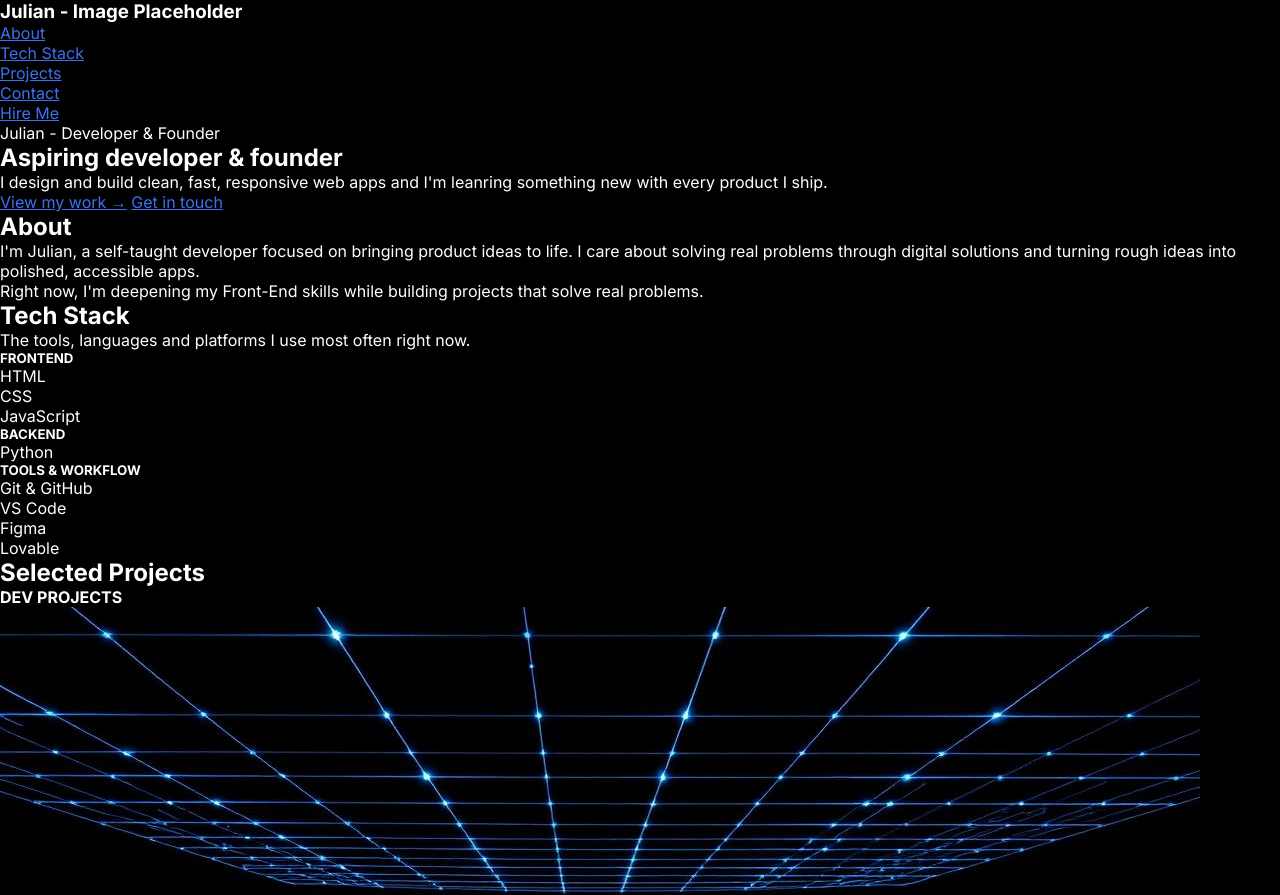
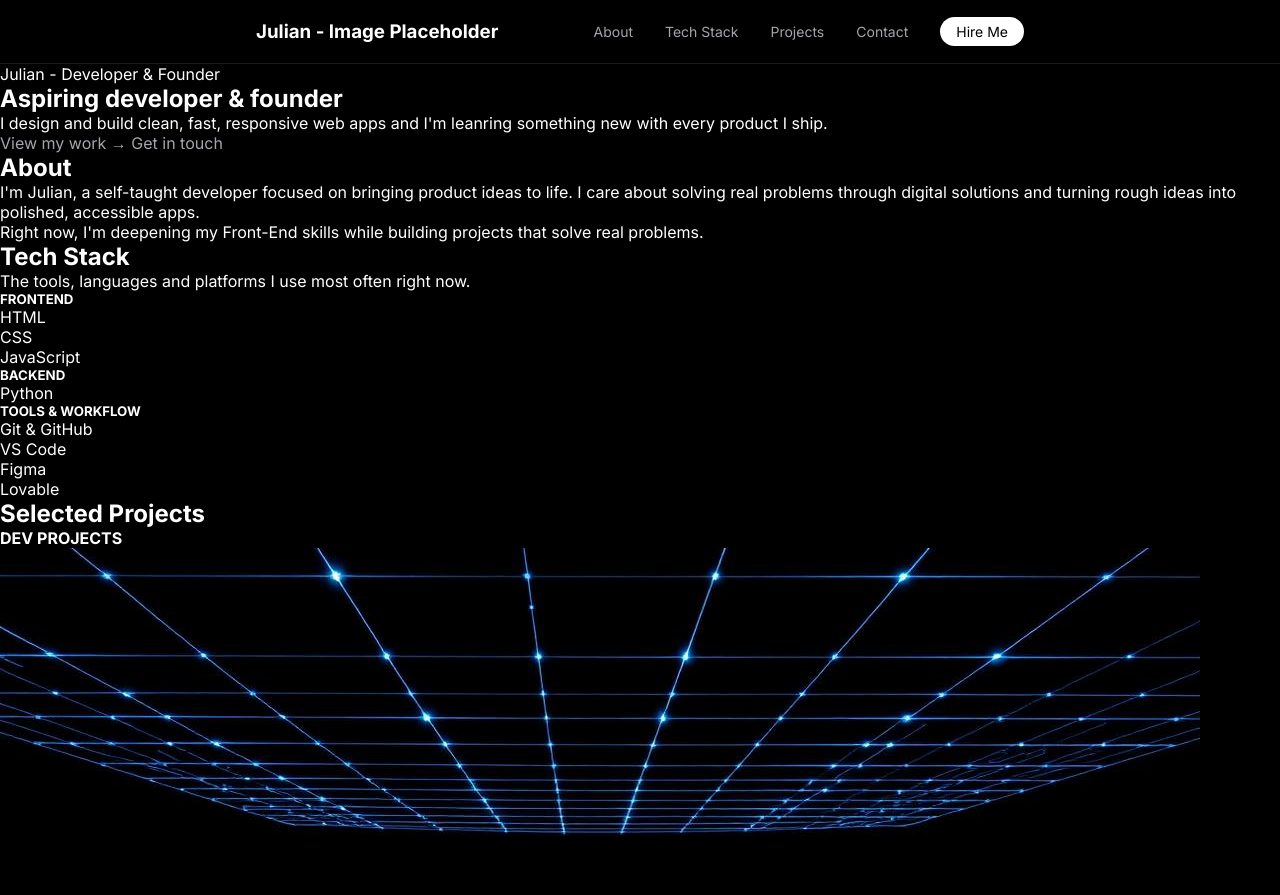
Before and after one commit to julianmentzel/portfolio_project, a plain HTML site: page index.html in a window 1280 px wide. Shown: the top 895 px of the page. Drawn offline with Linux system fonts and the light colour scheme.

Commit message:
Added header and anv styling

```diff
--- a/css/style.css
+++ b/css/style.css
@@ -23,16 +23,21 @@
     --border-color: rgba(255,255,255,0.1);
 
     /* Typography */
+    --font-size-sml: 0.875rem;
     --font-size-base: 1rem;
     --font-size-lg: 1.25rem;
     --font-size-xl: 1.5rem;
     --font-family: 'Inter', sans-serif;
 
     /* Spacing */
+    --spacing-xsm: 0.375rem;
     --spacing-sm: 0.5rem;
     --spacing-md: 1rem;
     --spacing-lg: 2rem;
     --spacing-xl: 4rem;
+    --spacing-xxl: 8rem;
+    --spacing-xxxl: 16rem;
+    --spacing-jumpo: 32rem;
 }
 
 /* ==============================
@@ -46,9 +51,63 @@ body {
 }
 
 a {
-    color: var(--accent-color);
+    color: var(--muted-text);
+    text-decoration: none;
 }
 
 ul {
     list-style-type: none;
 }
+
+/* ==============================
+        Layout & Navigation
+=================================  */
+
+header {
+    /* Turn to flex */
+    display: flex;
+    justify-content: space-between;
+
+    /* Height, position*/
+    height: var(--spacing-xl);
+    align-items: center;
+
+    /* Make sticky */
+    position: sticky;
+    top: 0;
+
+    /* Padding */
+    padding: 0 var(--spacing-xxxl);
+
+    /* Add border */
+    border-bottom: 1px solid var(--border-color);
+
+    /* BG color */
+    background-color: rgb(0, 0, 0, 0.95);
+
+}
+
+.nav-bar ul {
+    /* Turn to flex */
+    display: flex;
+    gap: var(--spacing-lg);
+    align-items: center;
+
+    font-size: var(--font-size-sml);
+}
+
+#hire-me-btn {
+    border: none;
+    border-radius: 50rem;
+    padding: var(--spacing-xsm) var(--spacing-md);
+    background-color: var(--primary-color);
+}
+
+#hire-me-btn a {
+    color: var(--background-color);
+}
+
+#hire-me-btn:hover {
+    opacity: 0.85;
+    cursor: pointer;
+}
--- a/index.html
+++ b/index.html
@@ -19,7 +19,7 @@
                 <li><a href="#tech-stack">Tech Stack</a></li>
                 <li><a href="#projects">Projects</a></li>
                 <li><a href="#contact">Contact</a></li>
-                <li><a href="#contact">Hire Me</a></li>
+                <li id="hire-me-btn"><a href="#contact">Hire Me</a></li>
             </ul>
         </nav>
 
```
